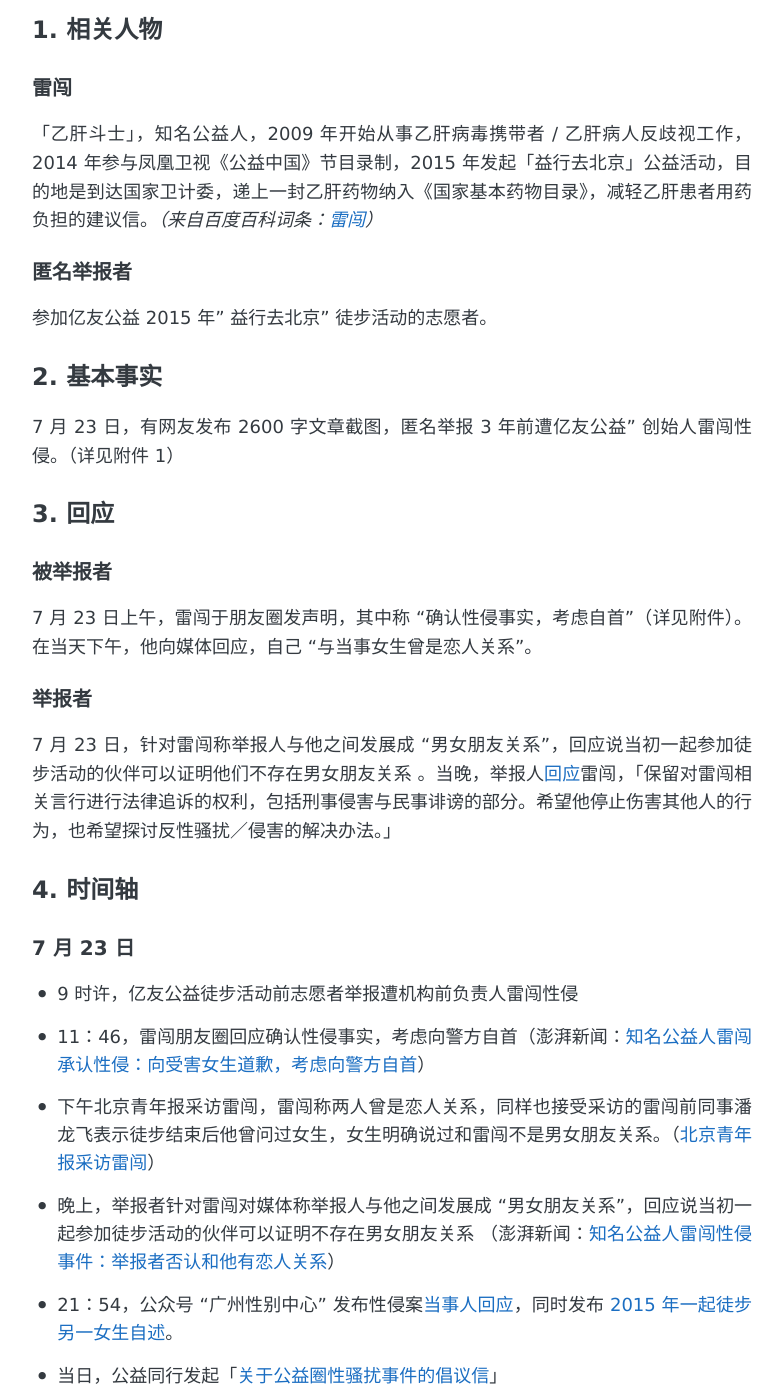
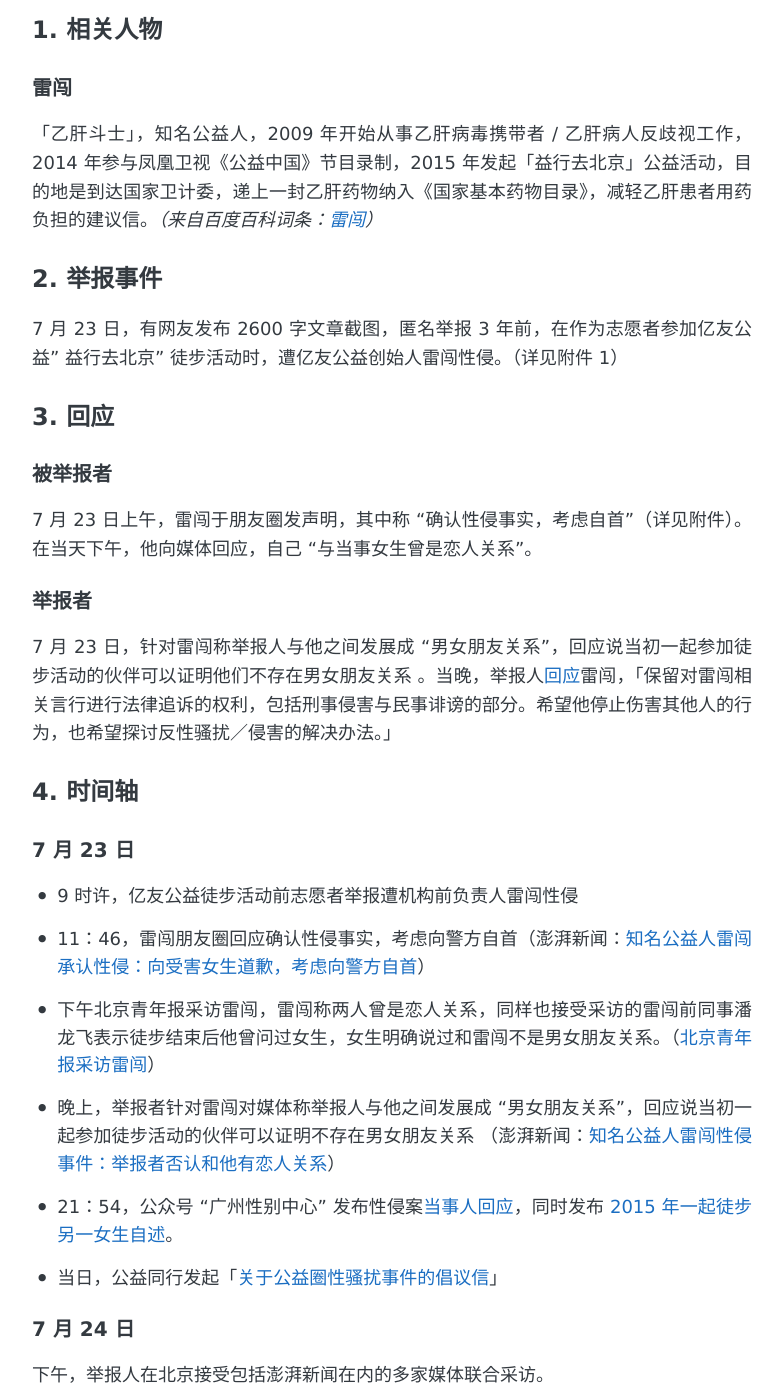
Before and after one commit to NGOMeToo/NGOMeToo.github.io, a Jekyll site: the page built from _posts/2018-07-27-Lei-Chuang.md, in a window 1280 px wide and 1400 px high, scrolled down 400 px. Shown: the whole window, without its empty margins (248-1031 px from the left). Built offline with Jekyll 4.4.1, drawn with Linux system fonts in a browser that asks for light colours; some of the changed text lies outside the part shown.

Commit message:
Update 2018-07-27-Lei-Chuang.md
更改分标题“基本事实”为“举报事件”，将举报人合并入举报事件中

```diff
--- a/_posts/2018-07-27-Lei-Chuang.md
+++ b/_posts/2018-07-27-Lei-Chuang.md
@@ -24,13 +24,9 @@
 
 「乙肝斗士」，知名公益人，2009年开始从事乙肝病毒携带者/乙肝病人反歧视工作，2014年参与凤凰卫视《公益中国》节目录制，2015年发起「益行去北京」公益活动，目的地是到达国家卫计委，递上一封乙肝药物纳入《国家基本药物目录》，减轻乙肝患者用药负担的建议信。*（来自百度百科词条：[雷闯](https://baike.baidu.com/item/%E9%9B%B7%E9%97%AF)）*
 
-### 匿名举报者
+## 2. 举报事件
 
-参加亿友公益2015年"益行去北京"徒步活动的志愿者。
-
-## 2. 基本事实
-
-7月23日，有网友发布2600字文章截图，匿名举报3年前遭亿友公益”创始人雷闯性侵。（详见附件1）
+7月23日，有网友发布2600字文章截图，匿名举报3年前，在作为志愿者参加亿友公益"益行去北京"徒步活动时，遭亿友公益创始人雷闯性侵。（详见附件1）
 
 ## 3. 回应
 
@@ -60,7 +56,7 @@
 
 ### 7月24日
 
-下午，受害者在北京接受包括澎湃新闻在内的多家媒体联合采访。
+下午，举报人在北京接受包括澎湃新闻在内的多家媒体联合采访。
 
 - 澎湃新闻：[对话举报雷闯性侵女生：“希望我是那个让雷闯得到惩罚的人”](https://www.thepaper.cn/newsDetail_forward_2291118)
 - 现代快报报道，[北京警方回应是否介入知名公益人雷闯性侵事件：正核实](http://view.inews.qq.com/a/TWF2018072404089404?refer=wxsearch&from=timeline&isappinstalled=0&cv=0x70000001&dt=6&lang=zh_CN&pass_ticket=HjiJx2FRmSrwI1f%2BIQTd0HnZZDtN%2BYWr8q4FCdLc0BAHilhIyR%2BGRw5Gqaky8kyC)
```
